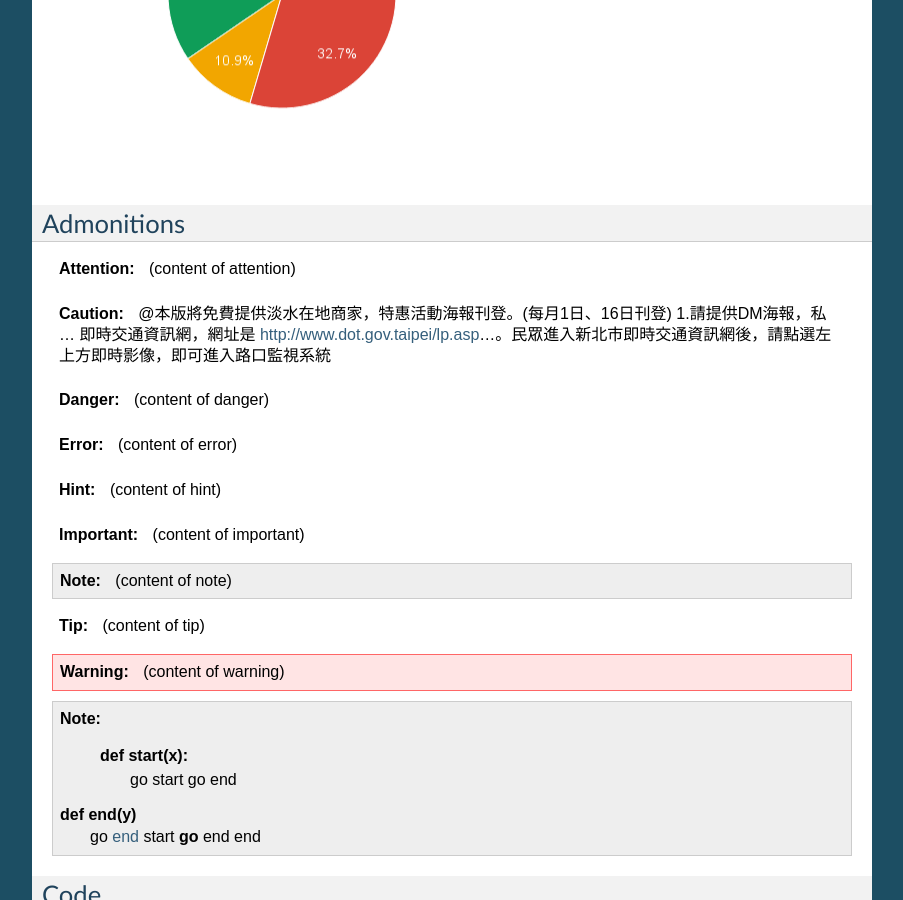
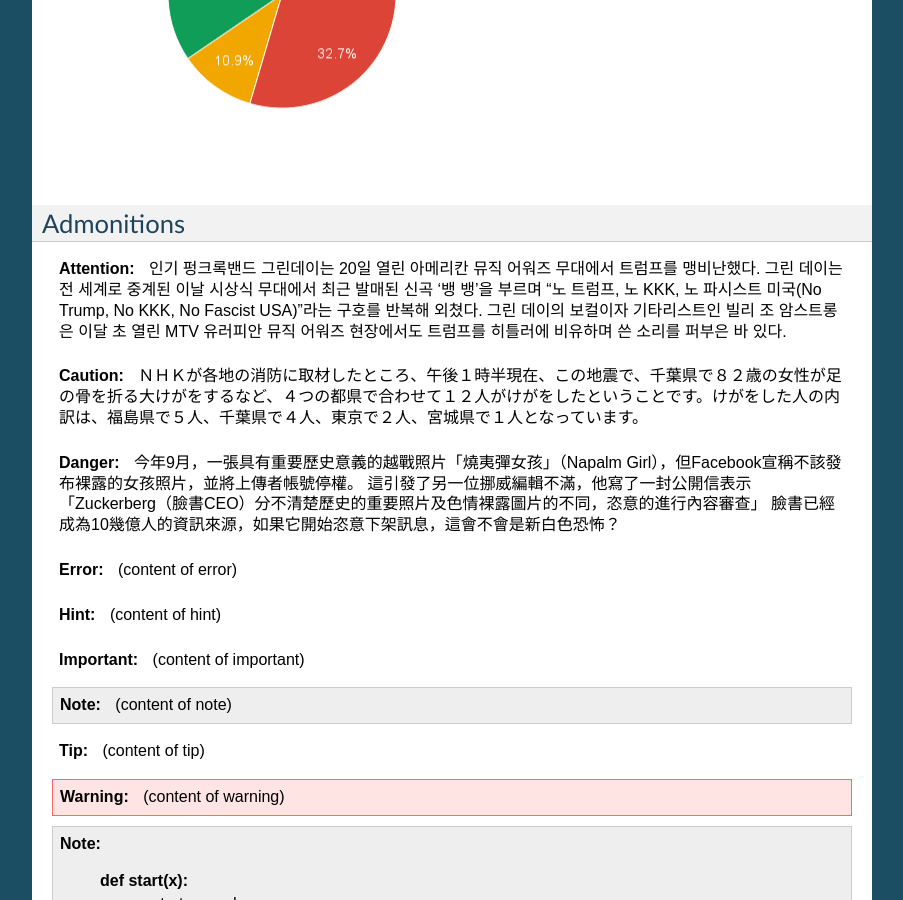
Before and after one commit to iapyeh/GGeditor, a Sphinx documentation site: the page built from docs/Examples.rst, in a window 1280 px wide and 900 px high, scrolled down 3568 px. Shown: the whole window, without its empty margins (198-1101 px from the left). Built offline with Sphinx 7.4.7, drawn with Linux system fonts in a browser that asks for light colours.

Commit message:
Google Docs reST Editor@2016-11-22 17:26:11

```diff
--- a/docs/Examples.rst
+++ b/docs/Examples.rst
@@ -145,17 +145,19 @@
 
 .. Attention::
 
-    (content of attention)
+    인기 펑크록밴드 그린데이는 20일 열린 아메리칸 뮤직 어워즈 무대에서 트럼프를 맹비난했다. 그린 데이는 전 세계로 중계된 이날 시상식 무대에서 최근 발매된 신곡 '뱅 뱅'을 부르며 "노 트럼프, 노 KKK, 노 파시스트 미국(No Trump, No KKK, No Fascist USA)"라는 구호를 반복해 외쳤다. 그린 데이의 보컬이자 기타리스트인 빌리 조 암스트롱은 이달 초 열린 MTV 유러피안 뮤직 어워즈 현장에서도 트럼프를 히틀러에 비유하며 쓴 소리를 퍼부은 바 있다.
 
 
 .. Caution::
 
-    @本版將免費提供淡水在地商家，特惠活動海報刊登。(每月1日、16日刊登) 1.請提供DM海報，私 ... 即時交通資訊網，網址是 http://www.dot.gov.taipei/lp.asp…。民眾進入新北市即時交通資訊網後，請點選左上方即時影像，即可進入路口監視系統
+    ＮＨＫが各地の消防に取材したところ、午後１時半現在、この地震で、千葉県で８２歳の女性が足の骨を折る大けがをするなど、４つの都県で合わせて１２人がけがをしたということです。けがをした人の内訳は、福島県で５人、千葉県で４人、東京で２人、宮城県で１人となっています。
 
 
 .. Danger::
 
-    (content of danger)
+    今年9月，一張具有重要歷史意義的越戰照片「燒夷彈女孩」（Napalm Girl），但Facebook宣稱不該發布裸露的女孩照片，並將上傳者帳號停權。
+    這引發了另一位挪威編輯不滿，他寫了一封公開信表示「Zuckerberg（臉書CEO）分不清楚歷史的重要照片及色情裸露圖片的不同，恣意的進行內容審查」
+    臉書已經成為10幾億人的資訊來源，如果它開始恣意下架訊息，這會不會是新白色恐怖？
 
 
 .. Error::
```
